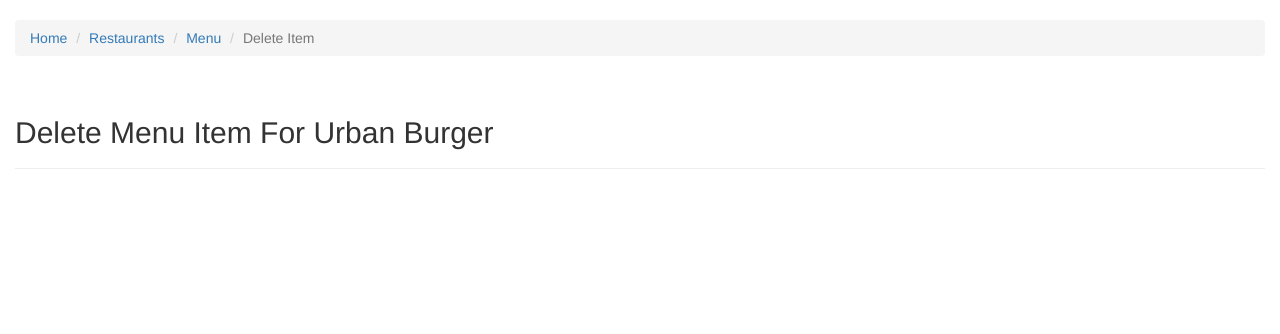
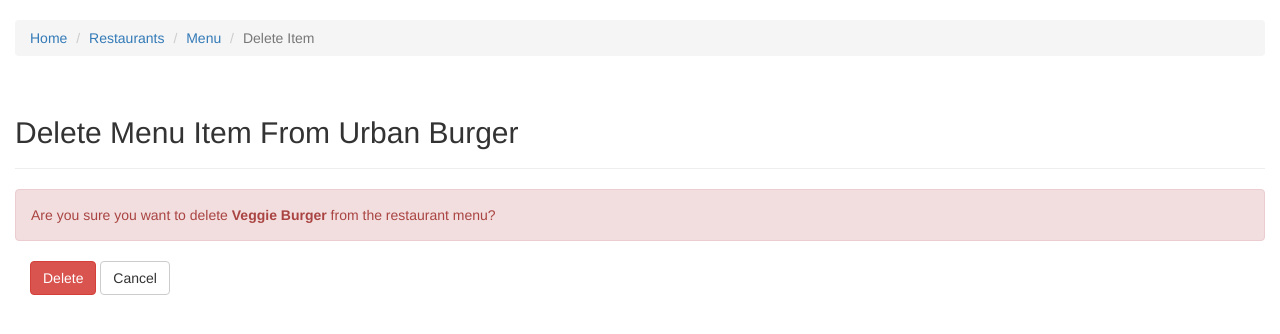
Before and after one commit to mikemckenna/udacity-nanodegree-fullstack, a Flask app: page /restaurant/1/menu/1/delete in a window 1280 px wide. Shown: the part 52-386 px from the top of the page. Run offline with Flask 2, Linux system fonts and the light colour scheme; some libraries are stand-ins or nearby versions.

Commit message:
Added ability to delete menu item

```diff
--- a/vagrant/final_project_fsf/final_project.py
+++ b/vagrant/final_project_fsf/final_project.py
@@ -139,7 +139,14 @@
                    {'text': 'Delete Item'}]
     restaurant = session.query(Restaurant).filter_by(id=restaurant_id).one()
     item = session.query(MenuItem).filter_by(id=menu_id).one()
-    return render_template('menu_item_delete.html', breadcrumbs=breadcrumbs, restaurant=restaurant, item=item)
+
+    if request.method == 'POST':
+        session.delete(item)
+        session.commit()
+        flash("Menu Item has been deleted from the database!")
+        return redirect(url_for('showMenu', restaurant_id=restaurant_id))
+    else:
+        return render_template('menu_item_delete.html', breadcrumbs=breadcrumbs, restaurant=restaurant, item=item)
 
 
 # JSON API Endpoints
--- a/vagrant/final_project_fsf/templates/menu_item_delete.html
+++ b/vagrant/final_project_fsf/templates/menu_item_delete.html
@@ -4,9 +4,22 @@
 <div class="row">
   <div class="col-md-12">
     <div class="page-header">
-      <h2>Delete Menu Item For {{restaurant.name}}</h2>
+      <h2>Delete Menu Item From {{restaurant.name}}</h2>
     </div>
   </div>
 </div>
 
+<div class="row">
+  <div class="col-md-12">
+    <div class="alert alert-danger" role="alert">
+      Are you sure you want to delete <strong>{{item.name}}</strong> from the restaurant menu?
+    </div>
+  </div>
+</div>
+
+<form class="col-md-6" action="{{url_for('deleteMenuItem', restaurant_id=restaurant.id, menu_id=item.id)}}" method="POST">
+  <button type="submit" class="btn btn-danger">Delete</button>
+  <a class="btn btn-default" href="{{url_for('showMenu', restaurant_id=restaurant.id)}}" role="button">Cancel</a>
+</form>
+
 {% endblock %}
```
Also changed, not shown: vagrant/final_project_fsf/finalproject_fsf.db.
